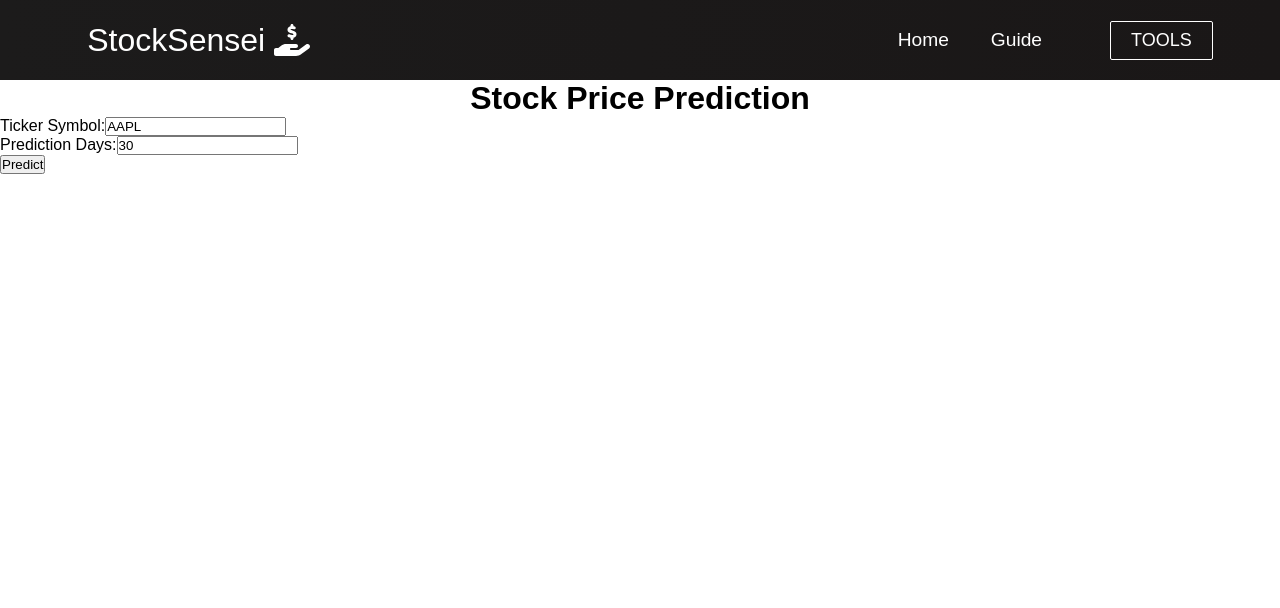
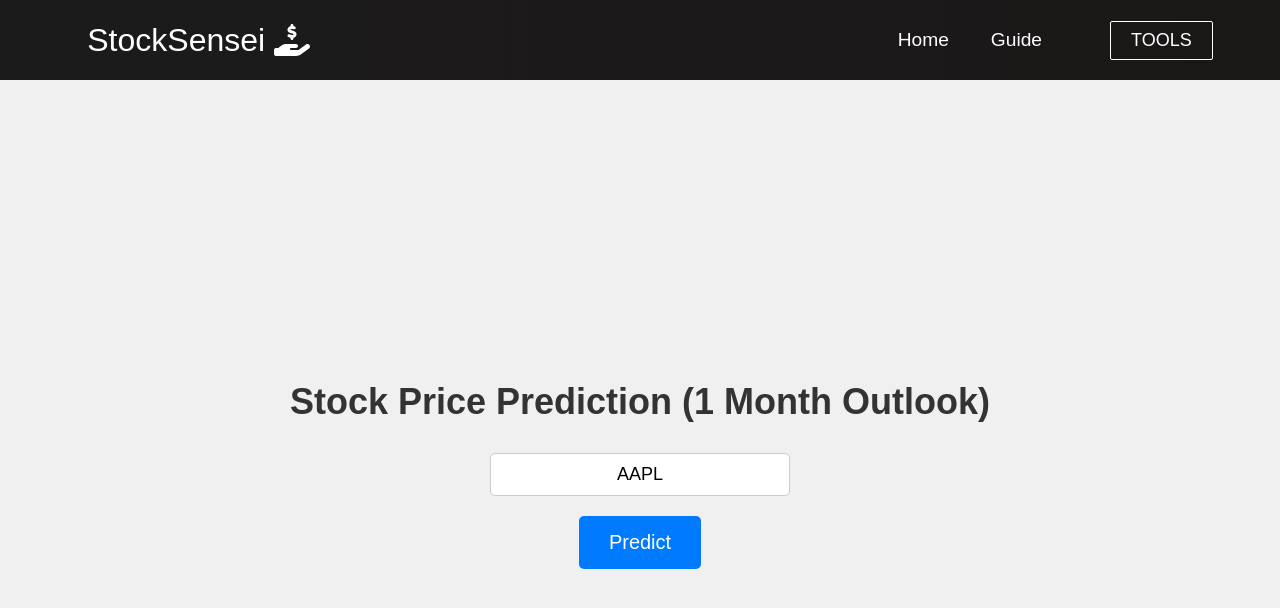
Before and after one commit to ryand4/stock_option_sim, a React (Create React App) app: page /call in a window 1280 px wide. Shown: the top 608 px of the page. Built offline with nearby package versions, Linux system fonts and the light colour scheme; the HTML template or start-up script is replaced by a standard one.

Commit message:
predictor working

```diff
--- a/src/components/pages/Call.js
+++ b/src/components/pages/Call.js
@@ -1,16 +1,20 @@
 import React, { useState } from 'react';
+import '../../App.css';
 
-function Call() {
-    const [ticker, setTicker] = useState('AAPL');
-    const [predictionDays, setPredictionDays] = useState(30);
+const StockPricePrediction = () => {
+    const [ticker, setTicker] = useState('AAPL');  // Default ticker symbol
     const [predictions, setPredictions] = useState([]);
     const [loading, setLoading] = useState(false);
+    const [error, setError] = useState('');
 
     const handleSubmit = (event) => {
         event.preventDefault();
         setLoading(true);
+        setError('');
 
-        // Send POST request to backend for stock price predictions
+        // Fixed prediction period: 1 month (30 days)
+        const predictionDays = 30;
+
         fetch('http://127.0.0.1:5000/train-predict', {
             method: 'POST',
             headers: { 'Content-Type': 'application/json' },
@@ -23,52 +27,40 @@ function Call() {
                 return response.json();
             })
             .then((data) => {
-                const flatPredictions = data.future_predictions.flat(); // Flatten the predictions array
-                setPredictions(flatPredictions); // Set predictions from backend
+                setPredictions(data.future_predictions);
                 setLoading(false);
             })
             .catch((error) => {
                 console.error('Error fetching data:', error);
+                setError('Failed to fetch predictions. ' + error.message);
                 setLoading(false);
             });
     };
 
     return (
-        <div>
-            <h1>Stock Price Prediction</h1>
-            <form onSubmit={handleSubmit}>
-                <label>
-                    Ticker Symbol:
-                    <input
-                        type="text"
-                        value={ticker}
-                        onChange={(e) => setTicker(e.target.value.toUpperCase())}
-                    />
-                </label>
-                <br />
-                <label>
-                    Prediction Days:
-                    <input
-                        type="number"
-                        value={predictionDays}
-                        onChange={(e) => setPredictionDays(Number(e.target.value))}
-                    />
-                </label>
-                <br />
-                <button type="submit">Predict</button>
-            </form>
+        <div className="stock-container">
+            <h1>Stock Price Prediction (1 Month Outlook)</h1>
+            <div className="stock-form-container">
+                <input
+                    type="text"
+                    value={ticker}
+                    onChange={(e) => setTicker(e.target.value.toUpperCase())}
+                    placeholder="Enter stock ticker"
+                />
+                <button onClick={handleSubmit}>Predict</button>
+            </div>
 
             {loading ? (
                 <p>Loading predictions...</p>
+            ) : error ? (
+                <p>{error}</p>
             ) : (
                 predictions.length > 0 && (
                     <div>
-                        <h2>Predicted Stock Prices for {ticker}:</h2>
+                        <h2>Predicted Stock Prices for {ticker} (Next 30 Days):</h2>
                         <ul>
                             {predictions.map((price, index) => (
-                                <li key={index}>
-                                    Day {index + 1}: ${typeof price === 'number' ? price.toFixed(2) : 'Invalid price'}
-                                </li>
+                                <li key={index}>Day {index + 1}: ${parseFloat(price).toFixed(2)}</li>
                             ))}
                         </ul>
                     </div>
@@ -76,6 +68,6 @@ function Call() {
             )}
         </div>
     );
-}
+};
 
-export default Call;
+export default StockPricePrediction;
```
Also changed, not shown: 1 other file (tests, documents, lock files or other folders).
